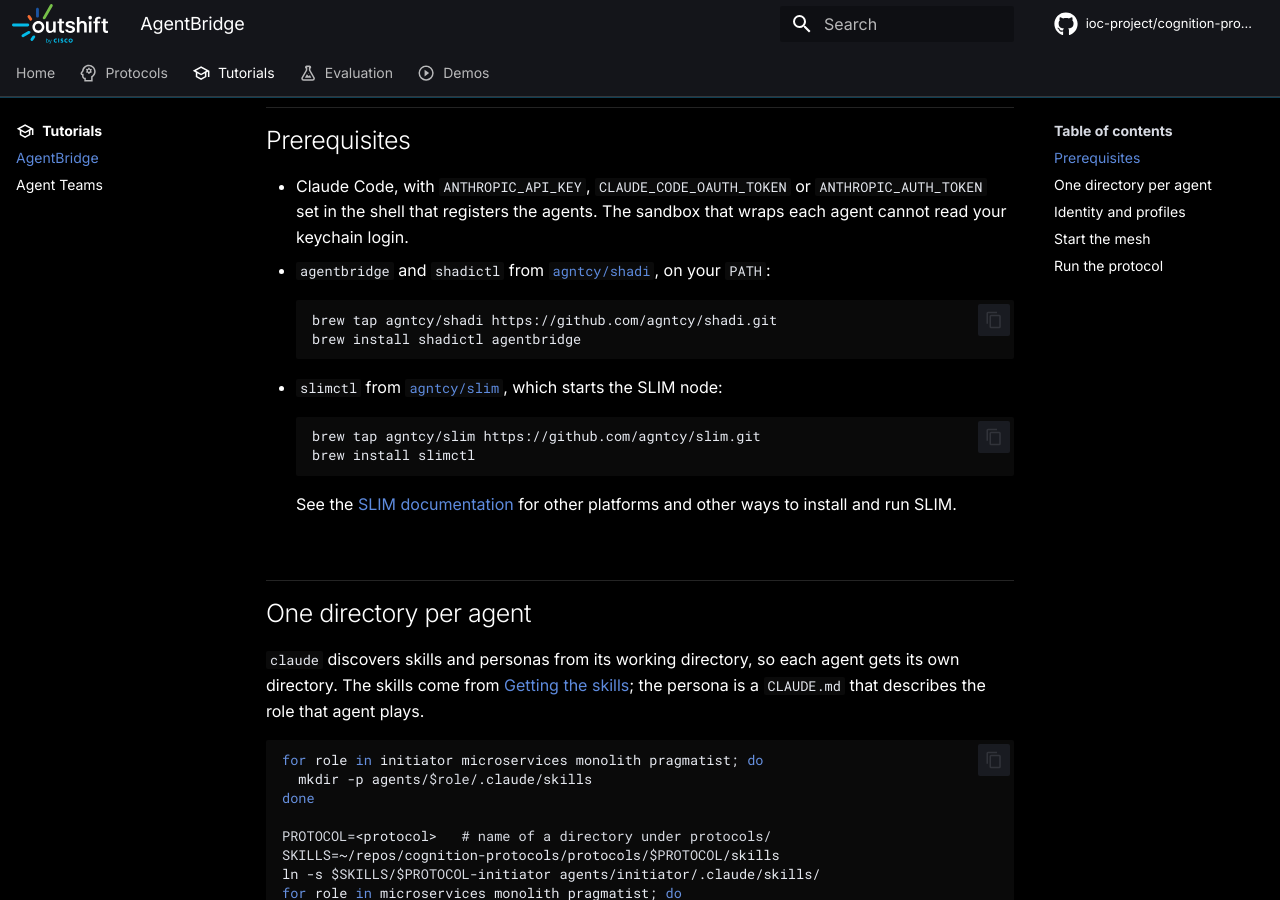
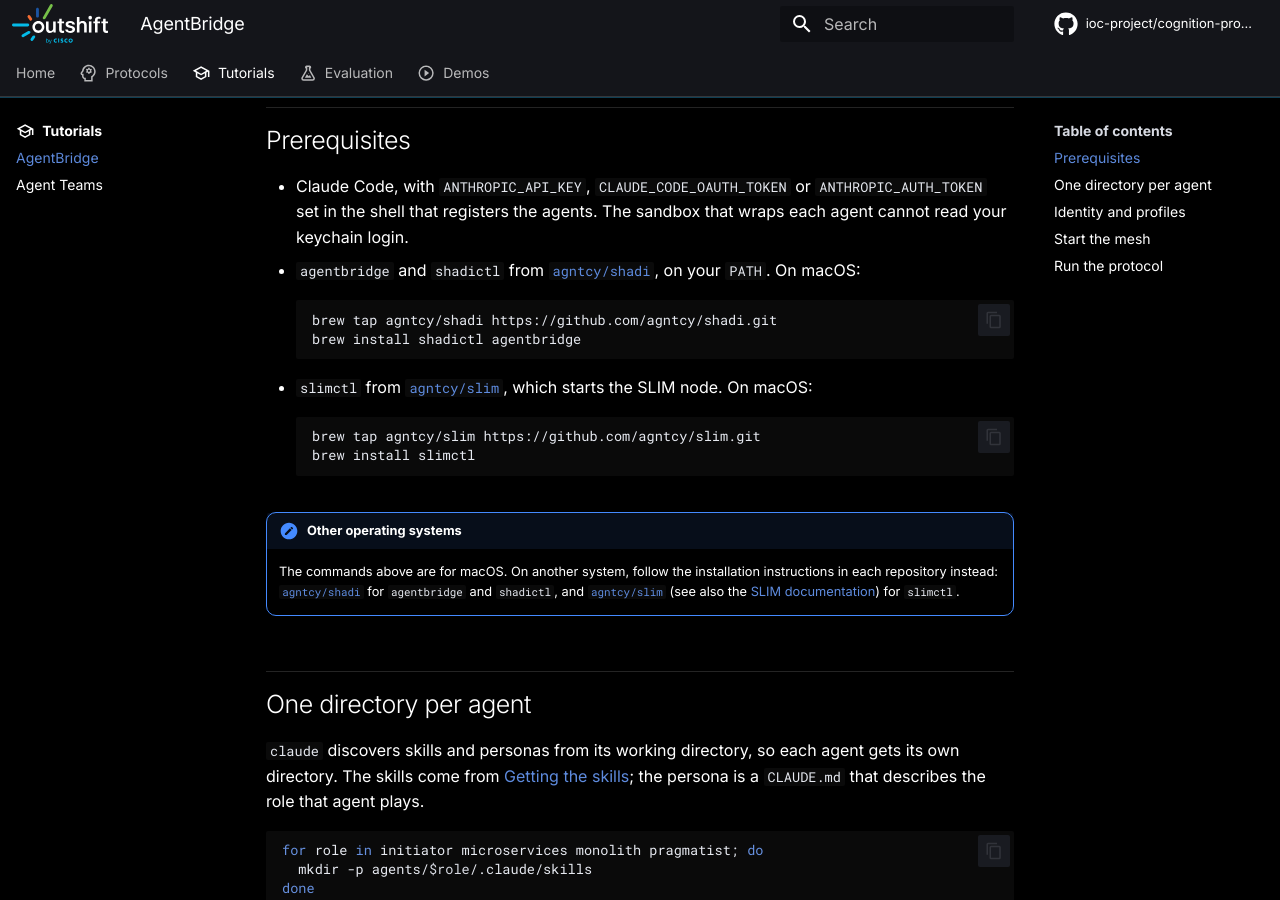
Before and after one commit to ioc-project/cognition-protocols, an MkDocs documentation site: the page built from docs/tutorials/agentbridge.md, in a window 1280 px wide and 900 px high, scrolled down 780 px. Built offline with MkDocs 1.6.1 and Material for MkDocs 9.7.7, drawn with Linux system fonts in a browser that asks for light colours; comment, search, counter and statistics services are not loaded.

Commit message:
docs: scope AgentBridge install commands to macOS
Signed-off-by: Mauro Sardara <msardara@cisco.com>

````diff
--- a/docs/tutorials/agentbridge.md
+++ b/docs/tutorials/agentbridge.md
@@ -46,22 +46,25 @@ flowchart LR
 - Claude Code, with `ANTHROPIC_API_KEY`, `CLAUDE_CODE_OAUTH_TOKEN` or `ANTHROPIC_AUTH_TOKEN`
   set in the shell that registers the agents. The sandbox that wraps each agent cannot
   read your keychain login.
-- `agentbridge` and `shadictl` from [`agntcy/shadi`](https://github.com/agntcy/shadi), on your `PATH`:
+- `agentbridge` and `shadictl` from [`agntcy/shadi`](https://github.com/agntcy/shadi), on your `PATH`. On macOS:
 
     ```bash
     brew tap agntcy/shadi https://github.com/agntcy/shadi.git
     brew install shadictl agentbridge
     ```
 
-- `slimctl` from [`agntcy/slim`](https://github.com/agntcy/slim), which starts the SLIM node:
+- `slimctl` from [`agntcy/slim`](https://github.com/agntcy/slim), which starts the SLIM node. On macOS:
 
     ```bash
     brew tap agntcy/slim https://github.com/agntcy/slim.git
     brew install slimctl
     ```
 
-    See the [SLIM documentation](https://docs.agntcy.org/slim/slim-howto/) for other platforms
-    and other ways to install and run SLIM.
+!!! note "Other operating systems"
+    The commands above are for macOS. On another system, follow the installation instructions
+    in each repository instead: [`agntcy/shadi`](https://github.com/agntcy/shadi) for
+    `agentbridge` and `shadictl`, and [`agntcy/slim`](https://github.com/agntcy/slim)
+    (see also the [SLIM documentation](https://docs.agntcy.org/slim/slim-howto/)) for `slimctl`.
 
 ## One directory per agent
 
````
